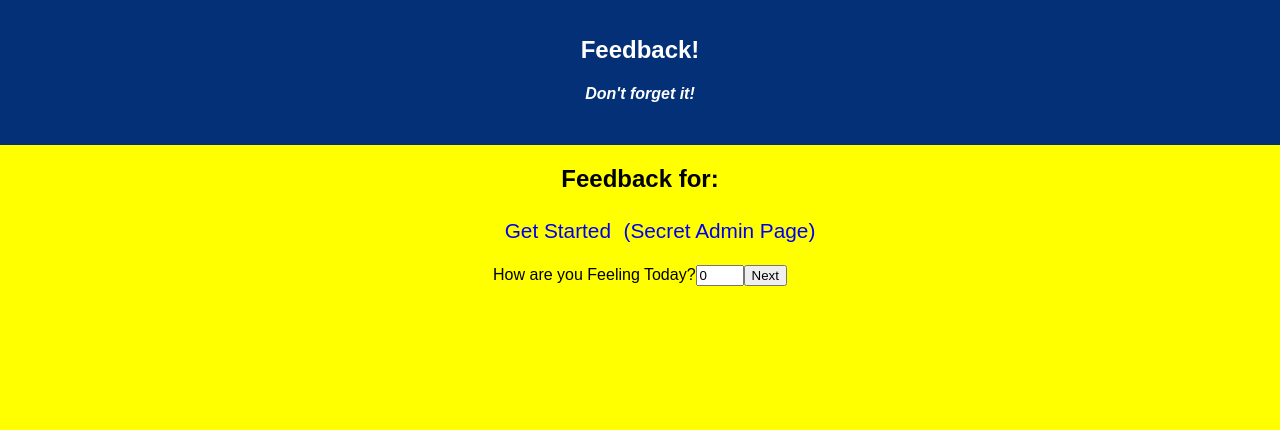
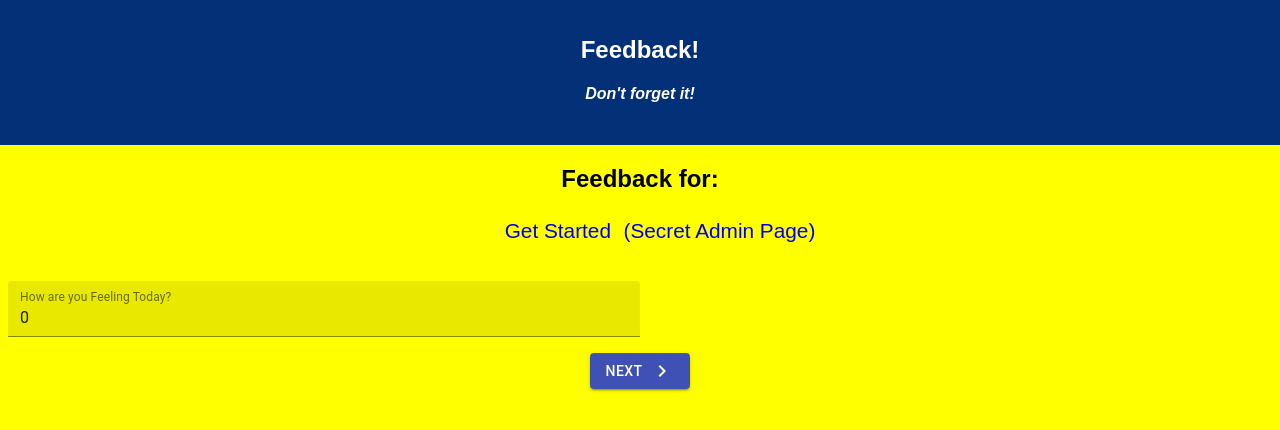
Before and after one commit to jbird55044/weekend-redux-feedback-loop, a React (Create React App) app: page /#/FeelingForm in a window 1280 px wide. Shown: the top 430 px of the page. Built offline with nearby package versions, Linux system fonts and the light colour scheme; no server answers.

Commit message:
Feeling Material UI complete

```diff
--- a/package.json
+++ b/package.json
@@ -4,7 +4,10 @@
   "private": true,
   "proxy": "http://localhost:5000",
   "dependencies": {
+    "@material-ui/core": "^4.11.2",
+    "@material-ui/icons": "^4.11.2",
     "axios": "^0.19.0",
+    "classnames": "^2.2.6",
     "pg": "^8.2.1",
     "react": "^16.8.6",
     "react-dom": "^16.8.6",
--- a/src/components/App/App.js
+++ b/src/components/App/App.js
@@ -25,7 +25,8 @@ class App extends Component {
 
   getFeedback = () => {
     // tell axios to make a get call, then dispatch the array results
-    // used for future expansion of application
+    // put data in local client side store for easy/fast data retrieval
+    // without going back to db
     axios.get ('/feedback').then( (response) => {
       console.log (`GETting feedback response`, response.data);
       this.props.dispatch ({type: 'GET_FEEDBACK' , payload: response.data })
--- a/src/components/FeelingForm/FeelingForm.jsx
+++ b/src/components/FeelingForm/FeelingForm.jsx
@@ -1,11 +1,43 @@
 import React, { Component } from 'react';
-import axios from 'axios';
 import './FeelingForm.css';
 import { connect } from 'react-redux'
 import { HashRouter as Router, Route, Link } from 'react-router-dom';
+import PropTypes from 'prop-types';
+import { withStyles } from '@material-ui/core/styles';
+import TextField from '@material-ui/core/TextField';
+import Button from '@material-ui/core/Button';
+import NavigateNextIcon from '@material-ui/icons/NavigateNext';
 
 
+
+const styles = theme => ({
+    container: {
+      display: 'flex',
+      flexWrap: 'wrap',
+    },
+    textField: {
+      marginLeft: theme.spacing.unit,
+      marginRight: "50%",
+    },
+    dense: {
+      marginTop: 16,
+    },
+    button: {
+       margin: theme.spacing.unit,
+    },
+    leftIcon: {
+    marginRight: theme.spacing.unit,
+    },
+    rightIcon: {
+    marginLeft: theme.spacing.unit,
+    },
+    iconSmall: {
+    fontSize: 20,
+    },
+  });
+
 class FeelingForm extends Component {
+
 
   state = {
     currentForm: {
@@ -37,16 +69,30 @@ class FeelingForm extends Component {
   }
 
   render() {
-
+    const { classes } = this.props;
 
     return (
       <div className="App">
+        <form className={classes.container} noValidate autoComplete="off">
+            <TextField
+            id="filled-number"
+            label="How are you Feeling Today?"
+            value={this.state.currentForm.feeling}
+            onChange={this.handleChangeFor('feeling')}
+            type="number"
+            InputProps={{inputProps: {max: 5, min: 1}}}
+            fullWidth
+            className={classes.textField}
+            InputLabelProps={{shrink: true,}}
+            margin="normal"
+            variant="filled"
+            />
+        </form>
+        <Button variant="contained" color="primary" className={classes.button} onClick={this.nextForm}>
+            Next<NavigateNextIcon className={classes.rightIcon}></NavigateNextIcon>
+      </Button>
 
-        <label>How are you Feeling Today?</label>
-        <input type="number" min="1" max="5" value={this.state.currentForm.feeling} onChange={this.handleChangeFor('feeling')}/>
-
-
-        <button onClick={this.nextForm}>Next</button>
+        {/* <button onClick={this.nextForm}>Next</button> */}
 
       </div>
 
@@ -54,9 +100,13 @@ class FeelingForm extends Component {
   }
 }
 
+FeelingForm.propTypes = {
+    classes: PropTypes.object.isRequired,
+  };
+
 const putReduxStateOnProps = (reduxState) => ({
   reduxState
 })
 
-export default connect(putReduxStateOnProps)(FeelingForm);
+export default connect(putReduxStateOnProps) (withStyles(styles) (FeelingForm)) ;
 // export default App;
```
Also changed, not shown: 1 other file (tests, documents, lock files or other folders).
